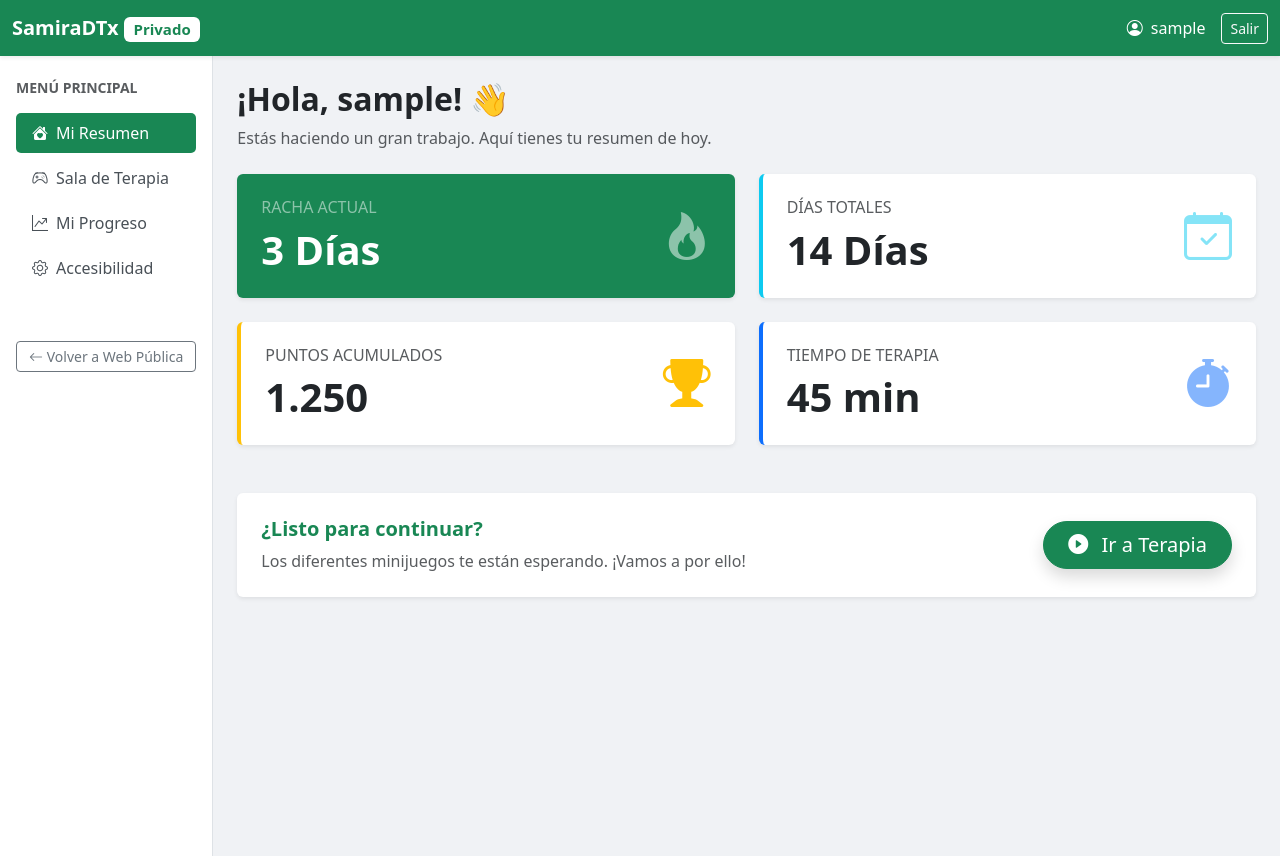
After one commit to BorjaGaspar/Prueba_1, a Django app: page /dashboard/ in a window 1280 px wide. The commit adds this page. Run offline with Django 5.2, Linux system fonts and the light colour scheme; the visitor is signed in with stand-in values (Sample User, id 1).

Commit message:
Arquitectura finalizada: Separacion Publica/Privada y Dashboard Paciente

```diff
--- a/config/urls.py
+++ b/config/urls.py
@@ -12,4 +12,6 @@ urlpatterns = [
     # Esto habilita /accounts/login/, /accounts/logout/, etc. automáticamente
     path('accounts/', include('django.contrib.auth.urls')),
     path('accounts/registro/', views.RegistroUsuario.as_view(), name='registro'),
+    path('dashboard/', views.dashboard, name='dashboard'),
+    path('terapia/', views.juegos, name='juegos'),
 ]
--- a/core/templates/core/base.html
+++ b/core/templates/core/base.html
@@ -28,6 +28,11 @@
                     <li class="nav-item"><a class="nav-link" href="{% url 'contacto' %}">Quienes somos</a></li>
 
                     {% if user.is_authenticated %}
+                        <li class="nav-item ms-3">
+                            <a class="nav-link btn btn-success text-black px-3 shadow-sm rounded-pill" href="{% url 'dashboard' %}">
+                                <i class="bi bi-speedometer2 me-1"></i> Dashboard
+                            </a>
+                        </li>
                         <li class="nav-item ms-3 border-start ps-3"> <span class="navbar-text fw-bold text-success">
                                 <i class="bi bi-person-circle"></i> {{ user.username }}
                             </span>
--- /dev/null
+++ b/core/templates/core/base_private.html
@@ -0,0 +1,83 @@
+{% load static %}
+<!DOCTYPE html>
+<html lang="es">
+<head>
+    <meta charset="UTF-8">
+    <title>{% block title %}Panel de Control | SamiraDTx{% endblock %}</title>
+    <link href="https://cdn.jsdelivr.net/npm/bootstrap@5.3.0/dist/css/bootstrap.min.css" rel="stylesheet">
+    <link rel="stylesheet" href="https://cdn.jsdelivr.net/npm/bootstrap-icons@1.11.3/font/bootstrap-icons.min.css">
+
+    <style>
+        body { background-color: #f0f2f5; }
+        .sidebar { min-height: 100vh; background: white; border-right: 1px solid #dee2e6; }
+        .nav-link { color: #495057; margin-bottom: 5px; display: flex; align-items: center; } /* Añadido flex para alinear mejor */
+        .nav-link:hover { background-color: #e9ecef; color: #198754; border-radius: 5px; }
+        .nav-link.active { background-color: #198754; color: white; border-radius: 5px; }
+    </style>
+</head>
+<body>
+
+    <nav class="navbar navbar-expand-lg navbar-dark bg-success shadow-sm">
+        <div class="container-fluid">
+            <a class="navbar-brand fw-bold" href="#">SamiraDTx <span class="badge bg-white text-success small">Privado</span></a>
+
+            <div class="d-flex align-items-center text-white">
+                <i class="bi bi-person-circle me-2"></i>
+                <span class="me-3">{{ user.username }}</span>
+
+                <form action="{% url 'logout' %}" method="post" class="d-flex">
+                    {% csrf_token %}
+                    <button type="submit" class="btn btn-sm btn-outline-light">Salir</button>
+                </form>
+            </div>
+        </div>
+    </nav>
+
+    <div class="container-fluid">
+        <div class="row">
+            <div class="col-md-2 sidebar p-3 d-none d-md-block">
+                <h6 class="text-uppercase text-muted small fw-bold mt-2 mb-3">Menú Principal</h6>
+
+                <ul class="nav flex-column">
+                    <li class="nav-item">
+                        <a class="nav-link {% if request.resolver_match.url_name == 'dashboard' %}active{% endif %}" href="{% url 'dashboard' %}">
+                            <i class="bi bi-house-heart-fill me-2"></i> Mi Resumen
+                        </a>
+                    </li>
+
+                    <li class="nav-item">
+                        <a class="nav-link {% if request.resolver_match.url_name == 'juegos' %}active{% endif %}" href="{% url 'juegos' %}">
+                            <i class="bi bi-controller me-2"></i> Sala de Terapia
+                        </a>
+                    </li>
+
+                    <li class="nav-item">
+                        <a class="nav-link {% if request.resolver_match.url_name == 'progreso' %}active{% endif %}" href="#">
+                            <i class="bi bi-graph-up-arrow me-2"></i> Mi Progreso
+                        </a>
+                    </li>
+
+                    <li class="nav-item">
+                        <a class="nav-link" href="#">
+                            <i class="bi bi-gear me-2"></i> Accesibilidad
+                        </a>
+                    </li>
+                </ul>
+
+                <div class="mt-5">
+                    <a href="{% url 'home' %}" class="btn btn-outline-secondary btn-sm w-100">
+                        <i class="bi bi-arrow-left"></i> Volver a Web Pública
+                    </a>
+                </div>
+            </div>
+
+            <div class="col-md-10 p-4">
+                {% block content %}
+                {% endblock %}
+            </div>
+        </div>
+    </div>
+
+    <script src="https://cdn.jsdelivr.net/npm/bootstrap@5.3.0/dist/js/bootstrap.bundle.min.js"></script>
+</body>
+</html>
--- /dev/null
+++ b/core/templates/core/dashboard.html
@@ -0,0 +1,70 @@
+{% extends 'core/base_private.html' %}
+
+{% block content %}
+    <h2 class="fw-bold text-dark mb-2">¡Hola, {{ user.username }}! 👋</h2>
+    <p class="text-muted mb-4">Estás haciendo un gran trabajo. Aquí tienes tu resumen de hoy.</p>
+
+    <div class="row mb-4">
+
+        <div class="col-md-6 mb-4">
+            <div class="card border-0 shadow-sm p-4 h-100 bg-success text-white">
+                <div class="d-flex justify-content-between align-items-center">
+                    <div>
+                        <h6 class="text-white-50 text-uppercase mb-2">Racha Actual</h6>
+                        <h2 class="fw-bold mb-0 display-6">3 Días</h2>
+                    </div>
+                    <i class="bi bi-fire opacity-50" style="font-size: 3rem;"></i>
+                </div>
+            </div>
+        </div>
+
+        <div class="col-md-6 mb-4">
+            <div class="card border-0 shadow-sm p-4 h-100 bg-white border-start border-4 border-info">
+                <div class="d-flex justify-content-between align-items-center">
+                    <div>
+                        <h6 class="text-muted text-uppercase mb-2">Días Totales</h6>
+                        <h2 class="fw-bold text-dark mb-0 display-6">14 Días</h2>
+                    </div>
+                    <i class="bi bi-calendar-check text-info opacity-50" style="font-size: 3rem;"></i>
+                </div>
+            </div>
+        </div>
+
+        <div class="col-md-6 mb-4">
+            <div class="card border-0 shadow-sm p-4 h-100 bg-white border-start border-4 border-warning">
+                <div class="d-flex justify-content-between align-items-center">
+                    <div>
+                        <h6 class="text-muted text-uppercase mb-2">Puntos Acumulados</h6>
+                        <h2 class="fw-bold text-dark mb-0 display-6">1.250</h2>
+                    </div>
+                    <i class="bi bi-trophy-fill text-warning" style="font-size: 3rem;"></i>
+                </div>
+            </div>
+        </div>
+
+        <div class="col-md-6 mb-4">
+            <div class="card border-0 shadow-sm p-4 h-100 bg-white border-start border-4 border-primary">
+                <div class="d-flex justify-content-between align-items-center">
+                    <div>
+                        <h6 class="text-muted text-uppercase mb-2">Tiempo de Terapia</h6>
+                        <h2 class="fw-bold text-dark mb-0 display-6">45 min</h2>
+                    </div>
+                    <i class="bi bi-stopwatch-fill text-primary opacity-50" style="font-size: 3rem;"></i>
+                </div>
+            </div>
+        </div>
+
+    </div>
+
+    <div class="card border-0 shadow-sm bg-white mb-4">
+        <div class="card-body p-4 d-flex justify-content-between align-items-center flex-wrap">
+            <div>
+                <h5 class="fw-bold text-success">¿Listo para continuar?</h5>
+                <p class="text-muted mb-0">Los diferentes minijuegos te están esperando. ¡Vamos a por ello!</p>
+            </div>
+            <a href="{% url 'juegos' %}" class="btn btn-success btn-lg rounded-pill px-4 mt-3 mt-md-0 shadow">
+                <i class="bi bi-play-circle-fill me-2"></i> Ir a Terapia
+            </a>
+        </div>
+    </div>
+{% endblock %}
--- a/core/views.py
+++ b/core/views.py
@@ -2,6 +2,7 @@ from django.shortcuts import render,redirect
 from django.contrib.auth.forms import UserCreationForm # <-- NUEVO: Importamos el formulario
 from django.urls import reverse_lazy # <-- NUEVO
 from django.views.generic import CreateView
+from django.contrib.auth.decorators import login_required
 
 def home(request):
     return render(request, "core/home.html")
@@ -19,3 +20,15 @@ class RegistroUsuario(CreateView):
     template_name = 'registration/registro.html'
     form_class = UserCreationForm
     success_url = reverse_lazy('login') # Cuando el registro sea OK, lo mandamos a Login
+
+
+
+
+
+@login_required
+def dashboard(request):
+    return render(request, 'core/dashboard.html')
+
+@login_required
+def juegos(request):
+    return render(request, 'core/juegos.html')
```
Also changed, not shown: core/templates/core/juegos.html (added, +63 -0 lines), README.md.
